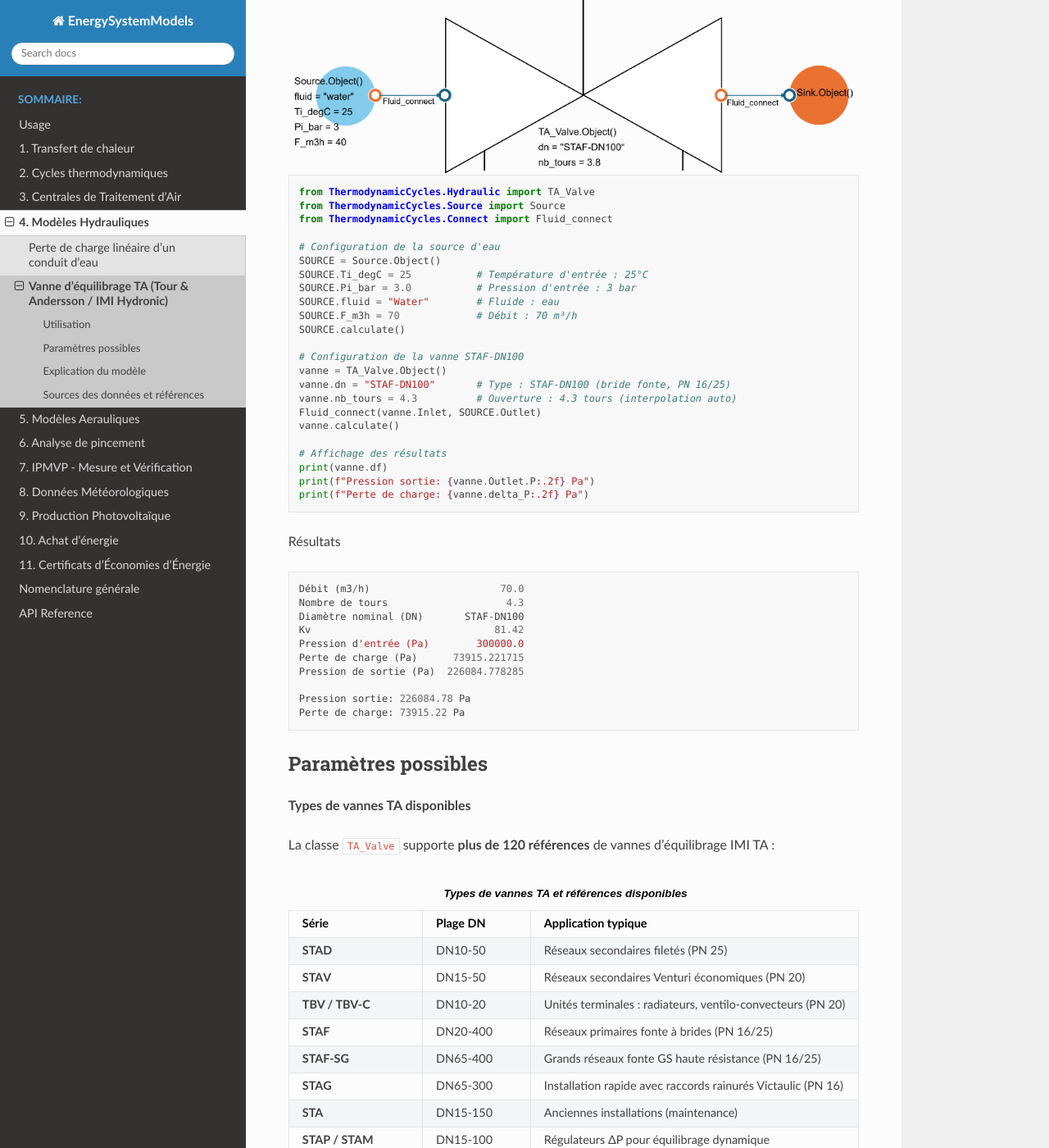
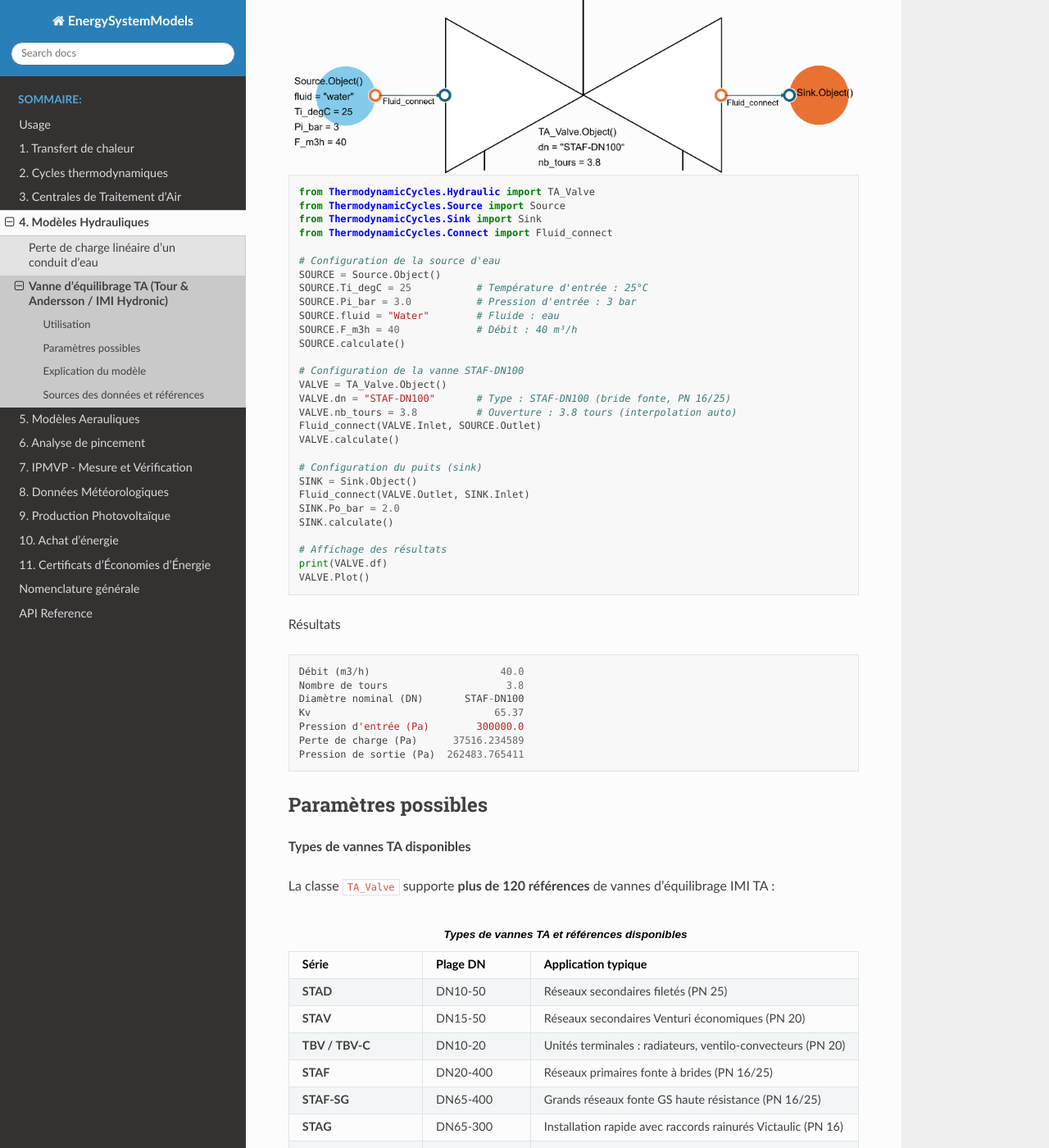
Before and after one commit to ZoheirHADID/EnergySystemModels-fr, a Sphinx documentation site: the page built from docs/source/004-hydraulic/TA_valve.rst, in a window 1280 px wide and 1400 px high, scrolled down 450 px. Shown: the whole window at 82% size. Built offline with Sphinx 7.4.7 and the Read the Docs theme 3.1.0, drawn with Linux system fonts in a browser that asks for light colours; pages that are not in the unit, such as notebooks, are missing from menus.

Commit message:
Mise à jour exemple vanne TA avec Sink et débit 40 m3/h

```diff
--- a/docs/source/004-hydraulic/TA_valve.rst
+++ b/docs/source/004-hydraulic/TA_valve.rst
@@ -19,6 +19,7 @@ Utilisation
 
     from ThermodynamicCycles.Hydraulic import TA_Valve
     from ThermodynamicCycles.Source import Source
+    from ThermodynamicCycles.Sink import Sink
     from ThermodynamicCycles.Connect import Fluid_connect
 
     # Configuration de la source d'eau
@@ -26,34 +27,36 @@ Utilisation
     SOURCE.Ti_degC = 25           # Température d'entrée : 25°C
     SOURCE.Pi_bar = 3.0           # Pression d'entrée : 3 bar
     SOURCE.fluid = "Water"        # Fluide : eau
-    SOURCE.F_m3h = 70             # Débit : 70 m³/h
+    SOURCE.F_m3h = 40             # Débit : 40 m³/h
     SOURCE.calculate()
 
     # Configuration de la vanne STAF-DN100
-    vanne = TA_Valve.Object()
-    vanne.dn = "STAF-DN100"       # Type : STAF-DN100 (bride fonte, PN 16/25)
-    vanne.nb_tours = 4.3          # Ouverture : 4.3 tours (interpolation auto)
-    Fluid_connect(vanne.Inlet, SOURCE.Outlet)
-    vanne.calculate()
+    VALVE = TA_Valve.Object()
+    VALVE.dn = "STAF-DN100"       # Type : STAF-DN100 (bride fonte, PN 16/25)
+    VALVE.nb_tours = 3.8          # Ouverture : 3.8 tours (interpolation auto)
+    Fluid_connect(VALVE.Inlet, SOURCE.Outlet)
+    VALVE.calculate()
+
+    # Configuration du puits (sink)
+    SINK = Sink.Object()
+    Fluid_connect(VALVE.Outlet, SINK.Inlet)
+    SINK.Po_bar = 2.0
+    SINK.calculate()
 
     # Affichage des résultats
-    print(vanne.df)
-    print(f"Pression sortie: {vanne.Outlet.P:.2f} Pa")
-    print(f"Perte de charge: {vanne.delta_P:.2f} Pa")
+    print(VALVE.df)
+    VALVE.Plot()
 
 Résultats ::
 
 
-  Débit (m3/h)                      70.0
-  Nombre de tours                    4.3
+  Débit (m3/h)                      40.0
+  Nombre de tours                    3.8
   Diamètre nominal (DN)       STAF-DN100
-  Kv                               81.42
+  Kv                               65.37
   Pression d'entrée (Pa)        300000.0
-  Perte de charge (Pa)      73915.221715
-  Pression de sortie (Pa)  226084.778285
-
-  Pression sortie: 226084.78 Pa
-  Perte de charge: 73915.22 Pa
+  Perte de charge (Pa)      37516.234589
+  Pression de sortie (Pa)  262483.765411
 
 Paramètres possibles
 --------------------
```
